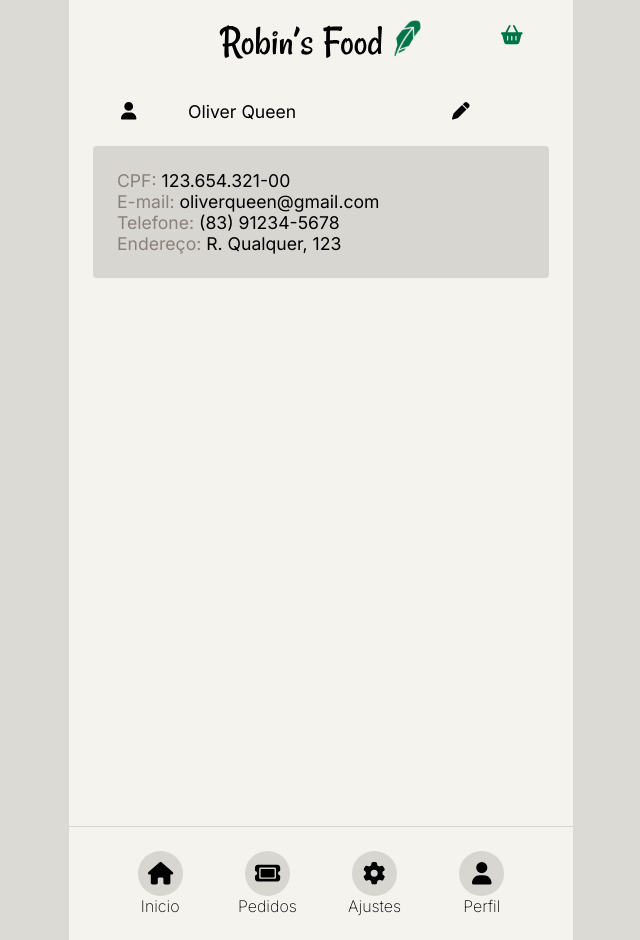
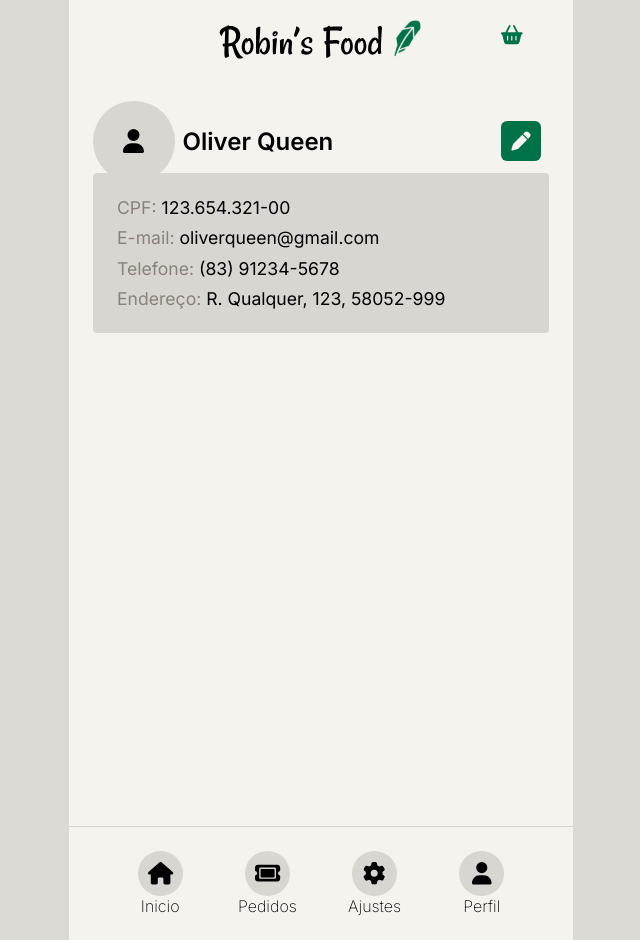
Before and after one commit to caio303/robins-food, a React (Create React App) app in the folder frontend/: page /perfil in a window 1280 px wide. Shown: the whole page, without its empty margins (319-959 px from the left). Built offline with nearby package versions, Linux system fonts and the light colour scheme; a web font is replaced by a local one.

Commit message:
Estilização básica da página de perfil

```diff
--- a/frontend/src/api.js
+++ b/frontend/src/api.js
@@ -78,6 +78,7 @@ export const api = {
                 id: idUsuario,
                 nome: 'Oliver Queen',
                 cpf: '12365432100',
+                cep: '58052-999',
                 email: 'oliverqueen@gmail.com',
                 telefone: '83912345678',
                 endereco: 'R. Qualquer, 123',
--- a/frontend/src/components/ConteudoPerfil.jsx
+++ b/frontend/src/components/ConteudoPerfil.jsx
@@ -3,10 +3,10 @@ import { api } from "../api"
 import './ConteudoPerfil.scss'
 import { FontAwesomeIcon } from "../../node_modules/@fortawesome/react-fontawesome/index"
 import { faPen, faUser } from "../../node_modules/@fortawesome/free-solid-svg-icons/index"
-import { getCpfComMascara, getTelefoneComMascara } from "../utils"
+import { getCepComMascara, getCpfComMascara, getTelefoneComMascara } from "../utils"
 
 export const ConteudoPerfil = () => {
-    const [ usuario, setUsuario ] = useState({nome: '', cpf: '', endereco: '', telefone: '', id: -1, email: ''})
+    const [ usuario, setUsuario ] = useState({nome: '', cpf: '', endereco: '', cep: '', telefone: '', id: -1, email: ''})
 
     useEffect(()=>{
         setUsuario(api.usuarios.getInfoUsuario())
@@ -30,7 +30,7 @@ export const ConteudoPerfil = () => {
                 <span className="label">Telefone: </span>{ getTelefoneComMascara(usuario.telefone) }
                 </div>
                 <div id="conteudo-perfil__dados__endereco">
-                <span className="label">Endereço: </span>{ usuario.endereco }
+                <span className="label">Endereço: </span>{ usuario.endereco }, { getCepComMascara(usuario.cep) }
                 </div>
             </div>
        </main>
--- a/frontend/src/components/ConteudoPerfil.scss
+++ b/frontend/src/components/ConteudoPerfil.scss
@@ -7,24 +7,53 @@
 
     &__painel {
         display: grid;
-        grid-template: '. foto nome nome . editar .';
-        width: 100%;
+        font-size: 1.5rem;
+        grid-template:
+            'foto nome nome nome . . editar';
+        height: 3rem;
+        width: $card-width;
+
+        &>* {
+            align-items: center;
+            display: flex;
+        }
 
         &__foto {
+            aspect-ratio: .4 / .4;
+            background-color: $cinza3;
+            border-radius: 50%;
             grid-area: foto;
+            justify-content: center;
         }
+
         &__nome {
+            font-weight: $font-semibold;
             grid-area: nome;
+            margin-left: .5rem;
 
         }
+
         &__editar {
+            font-size: 1.2rem;
             grid-area: editar;
+            justify-content: flex-end;
+            margin-right: .5rem;
+
+            *:first-child {
+                background-color: $verde;
+                border-radius: 1.5 * $border-radius-padrao;
+                color: $branco;
+                padding: .65rem;
+            }
         }
     }
 
     &__dados {
         background-color: $cinza3;
         border-radius: $border-radius-padrao;
+        display: flex;
+        flex-direction: column;
+        gap: .6rem;
         margin-top: 1.5rem;
         padding: 1.5rem;
         width: $card-width;
--- a/frontend/src/utils.js
+++ b/frontend/src/utils.js
@@ -9,3 +9,9 @@ export const getTelefoneComMascara = (telefone) => {
     const replace = '($1) $2-$3'
     return telefone.replace(regex, replace)
 }
+
+export const getCepComMascara = (cep) => {
+    const regex = /(\d{5})(\d{3})/
+    const replace = '$1-$2'
+    return cep.replace(regex, replace)
+}
```
